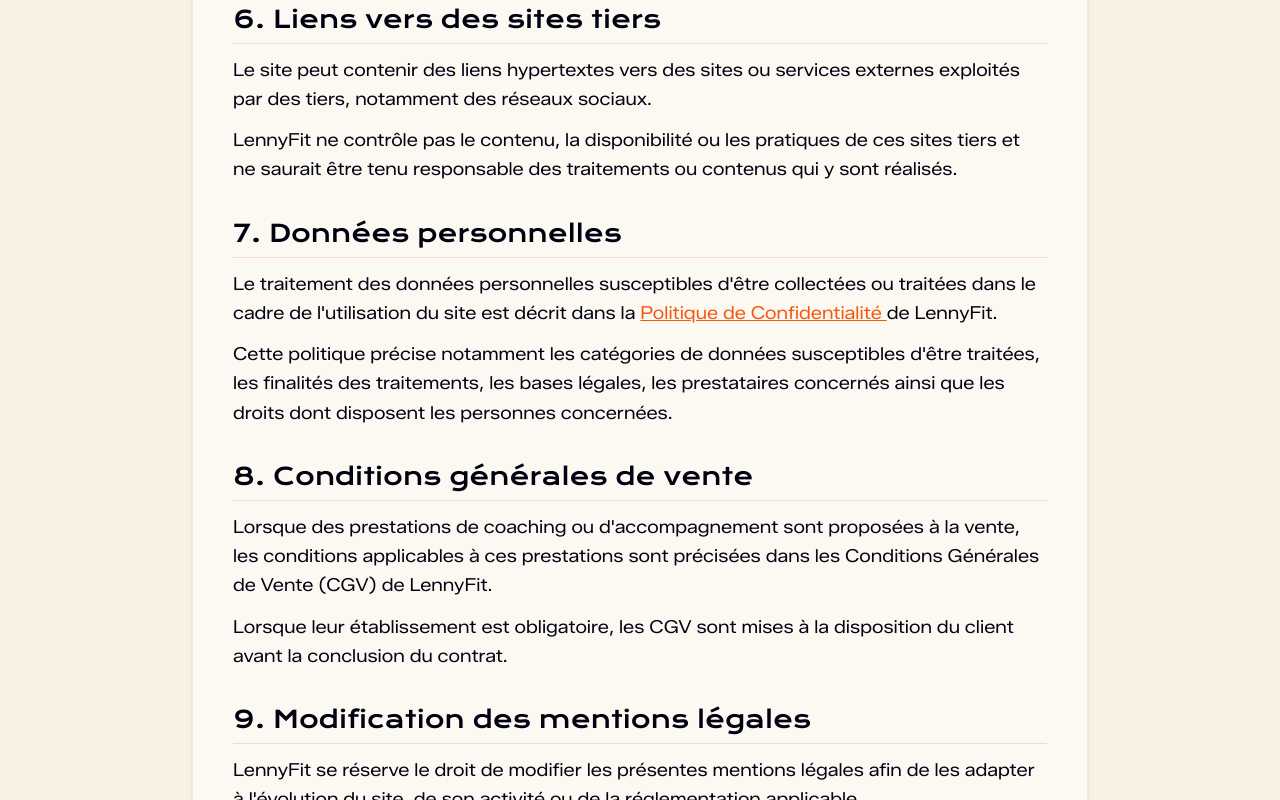
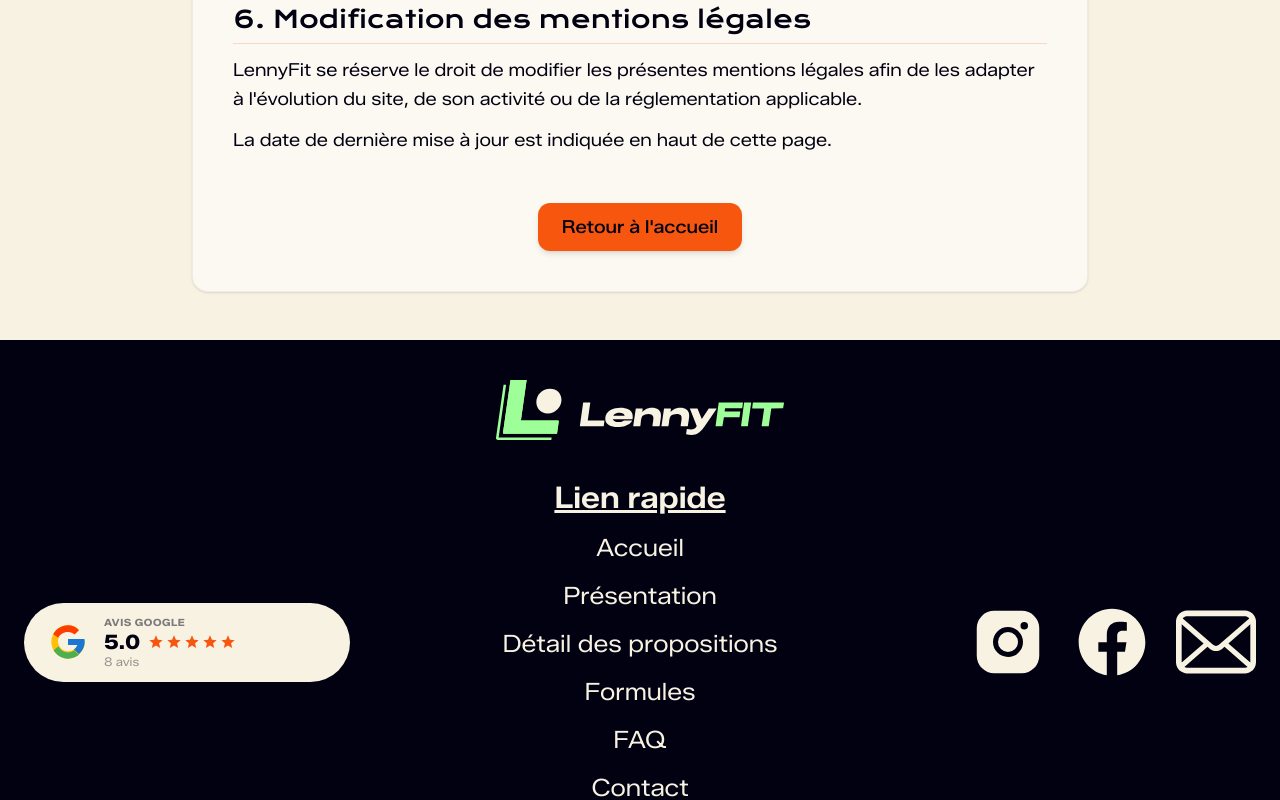
Before and after one commit to MAHEGwendal/LennyFit, a Vue app: page /Mentions-Legales in a window 1280 px wide. Shown: the part 1960-2760 px from the top of the page. Built offline with nearby package versions, Linux system fonts and the light colour scheme.

Commit message:
MAJ review + maj mentions légale et confidentialités

```diff
--- a/src/components/Footer.vue
+++ b/src/components/Footer.vue
@@ -8,7 +8,7 @@
       <div class="flex justify-center md:flex-col md:items-start space-y-4">
         <GoogleRatingWidget
           :rating="5"
-          :review-count="3"
+          :review-count="8"
           link="https://www.google.com/maps/place/LennyFit/@47.2383201,-1.6429067,12z/data=!3m1!4b1!4m6!3m5!1s0x2a6ab5f8560c691:0x1f5a6d95a661c95f!8m2!3d47.2382332!4d-1.5603346!16s%2Fg%2F11zxq84_jt?entry=ttu&g_ep=EgoyMDI2MDkyMS4wIKXMDSoASAFQAw%3D%3D"
         />
       </div>
--- a/src/views/Confi.vue
+++ b/src/views/Confi.vue
@@ -193,8 +193,6 @@
                         https://support.fillout.com/privacy
                     </a>
                 </section>
-
-                <!-- 6. Cookies -->
                 <section class="space-y-3">
                     <h2 class="font-krona text-xl sm:text-2xl text-ink border-b border-molten/20 pb-2">
                         6. Cookies et autres traceurs
@@ -232,8 +230,6 @@
                         qui détaille chaque cookie utilisé.
                     </p>
                 </section>
-
-                <!-- 7. EmbedSocial -->
                 <section class="space-y-3">
                     <h2 class="font-krona text-xl sm:text-2xl text-ink border-b border-molten/20 pb-2">
                         7. Avis et témoignages – EmbedSocial et YouTube
@@ -266,8 +262,6 @@
                         </li>
                     </ul>
                 </section>
-
-                <!-- 8. Destinataires -->
                 <section class="space-y-3">
                     <h2 class="font-krona text-xl sm:text-2xl text-ink border-b border-molten/20 pb-2">
                         8. Destinataires des données
@@ -301,8 +295,6 @@
                         ne sont ni vendues ni louées.
                     </p>
                 </section>
-
-                <!-- 9. Durées de conservation -->
                 <section class="space-y-3">
                     <h2 class="font-krona text-xl sm:text-2xl text-ink border-b border-molten/20 pb-2">
                         9. Durées de conservation
@@ -334,19 +326,17 @@
                         conservation reste nécessaire pour constater, exercer ou défendre un droit en justice.
                     </p>
                 </section>
-
-                <!-- 10. Transferts -->
                 <section class="space-y-3">
                     <h2 class="font-krona text-xl sm:text-2xl text-ink border-b border-molten/20 pb-2">
                         10. Transferts de données hors de l'Union européenne
                     </h2>
 
-                    <!-- À VÉRIFIER : confirmez que Restly, Inc. est certifié Data Privacy Framework (dataprivacyframework.gov) ou que le DPA de Fillout intègre les clauses contractuelles types. Ajustez la phrase en conséquence. -->
                     <p>
-                        Vos réponses au formulaire sont stockées par Fillout aux États-Unis. Ce transfert est
-                        encadré par les garanties prévues par le RGPD : le Data Privacy Framework UE-États-Unis, si
-                        l'entreprise y est certifiée, ou à défaut les clauses contractuelles types de la Commission
-                        européenne.
+                        Vos réponses au formulaire sont stockées par Fillout, dont la société éditrice, Restly, Inc.,
+                        est établie aux États-Unis. Restly, Inc. n'est pas certifiée au Data Privacy Framework
+                        UE-États-Unis. Ce transfert est donc encadré par les clauses contractuelles types de la
+                        Commission européenne, intégrées à l'accord de traitement des données (DPA) conclu avec
+                        Fillout, conformément à l'article 46 du RGPD.
                     </p>
 
                     <p>
--- a/src/views/CookiesView.vue
+++ b/src/views/CookiesView.vue
@@ -8,15 +8,22 @@
 </template>
 
 <script setup>
-import { ref, onMounted } from 'vue'
+import { ref, onMounted, onBeforeUnmount } from 'vue'
 
 const declaration = ref(null)
 
 onMounted(() => {
+    declaration.value.innerHTML = ''
+
     const js = document.createElement('script')
     js.id = 'CookieDeclaration'
     js.src = 'https://consent.cookiebot.com/a77cb1d3-d80a-4bfa-8a2b-2653f5e5e5f4/cd.js'
+    js.type = 'text/javascript'
     js.async = true
     declaration.value.appendChild(js)
 })
+
+onBeforeUnmount(() => {
+    if (declaration.value) declaration.value.innerHTML = ''
+})
 </script>
--- a/src/views/Mentions.vue
+++ b/src/views/Mentions.vue
@@ -147,61 +147,7 @@
                 </section>
                 <section class="space-y-3">
                     <h2 class="font-krona text-xl sm:text-2xl text-ink border-b border-molten/20 pb-2">
-                        6. Liens vers des sites tiers
-                    </h2>
-
-                    <p>
-                        Le site peut contenir des liens hypertextes vers des sites ou services
-                        externes exploités par des tiers, notamment des réseaux sociaux.
-                    </p>
-
-                    <p>
-                        LennyFit ne contrôle pas le contenu, la disponibilité ou les pratiques
-                        de ces sites tiers et ne saurait être tenu responsable des traitements
-                        ou contenus qui y sont réalisés.
-                    </p>
-                </section>
-                <section class="space-y-3">
-                    <h2 class="font-krona text-xl sm:text-2xl text-ink border-b border-molten/20 pb-2">
-                        7. Données personnelles
-                    </h2>
-
-                    <p>
-                        Le traitement des données personnelles susceptibles d'être collectées
-                        ou traitées dans le cadre de l'utilisation du site est décrit dans la
-                        <RouterLink to="/Politique-Confidentialites"
-                            class="text-molten underline hover:text-molten/80 transition-colors">
-                            Politique de Confidentialité
-                        </RouterLink>
-                        de LennyFit.
-                    </p>
-
-                    <p>
-                        Cette politique précise notamment les catégories de données susceptibles
-                        d'être traitées, les finalités des traitements, les bases légales,
-                        les prestataires concernés ainsi que les droits dont disposent les
-                        personnes concernées.
-                    </p>
-                </section>
-                <section class="space-y-3">
-                    <h2 class="font-krona text-xl sm:text-2xl text-ink border-b border-molten/20 pb-2">
-                        8. Conditions générales de vente
-                    </h2>
-
-                    <p>
-                        Lorsque des prestations de coaching ou d'accompagnement sont proposées
-                        à la vente, les conditions applicables à ces prestations sont précisées
-                        dans les Conditions Générales de Vente (CGV) de LennyFit.
-                    </p>
-
-                    <p>
-                        Lorsque leur établissement est obligatoire, les CGV sont mises à la
-                        disposition du client avant la conclusion du contrat.
-                    </p>
-                </section>
-                <section class="space-y-3">
-                    <h2 class="font-krona text-xl sm:text-2xl text-ink border-b border-molten/20 pb-2">
-                        9. Modification des mentions légales
+                        6. Modification des mentions légales
                     </h2>
 
                     <p>
```
